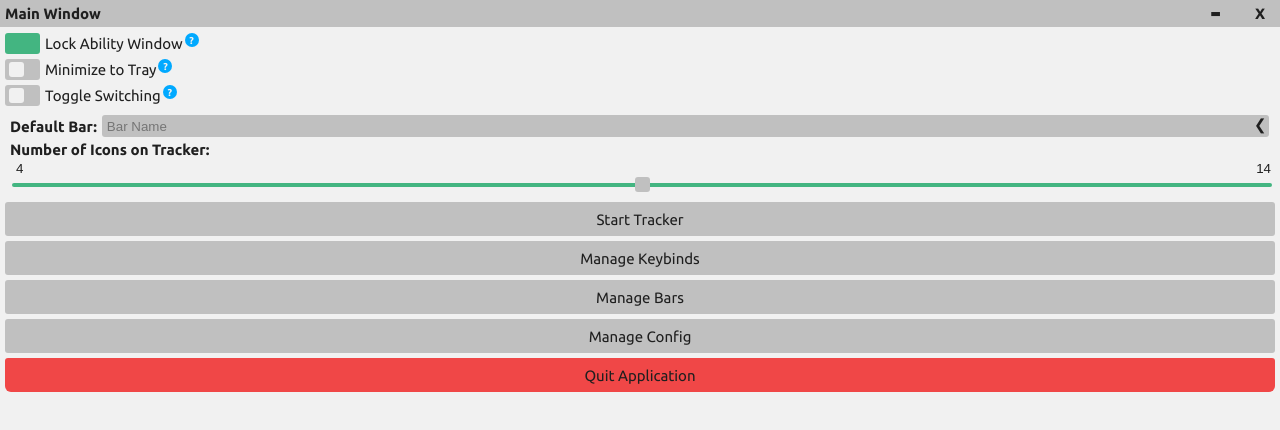
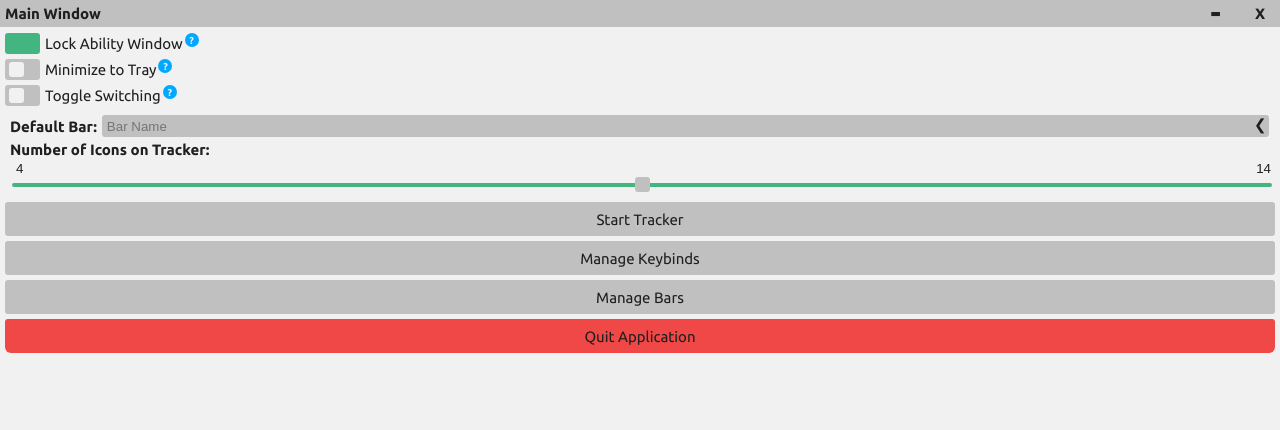
Before and after one commit to txj-xyz/testing-releases, an Electron app: page ability-window/html/main.html in a window 1280 px wide. Drawn offline with Linux system fonts and the light colour scheme; no server answers.

Commit message:
version bump and main window changes

```diff
--- a/ability-window/html/main.html
+++ b/ability-window/html/main.html
@@ -61,7 +61,6 @@
             <div id="ability">Start Tracker</div>
             <div id="keybinds">Manage Keybinds</div>
             <div id="bars">Manage Bars</div>
-            <div id="config">Manage Config</div>
             <div id="quit">Quit Application</div>
         </div>
     </main>
--- a/package.json
+++ b/package.json
@@ -1,6 +1,6 @@
 {
   "name": "rs3-ability-tracker",
-  "version": "1.2.4",
+  "version": "1.2.5",
   "description": "Ability Tracker for RuneScape 3",
   "type": "commonjs",
   "main": "src/index.js",
```
